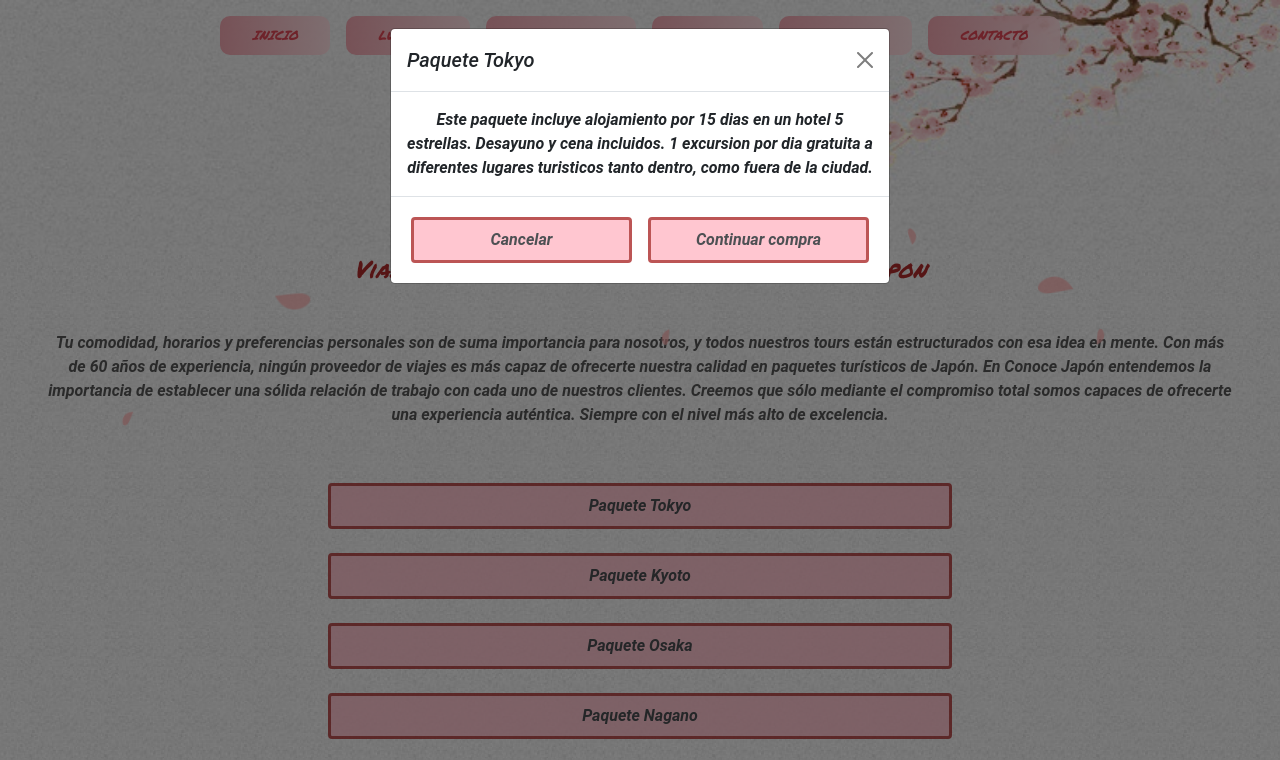
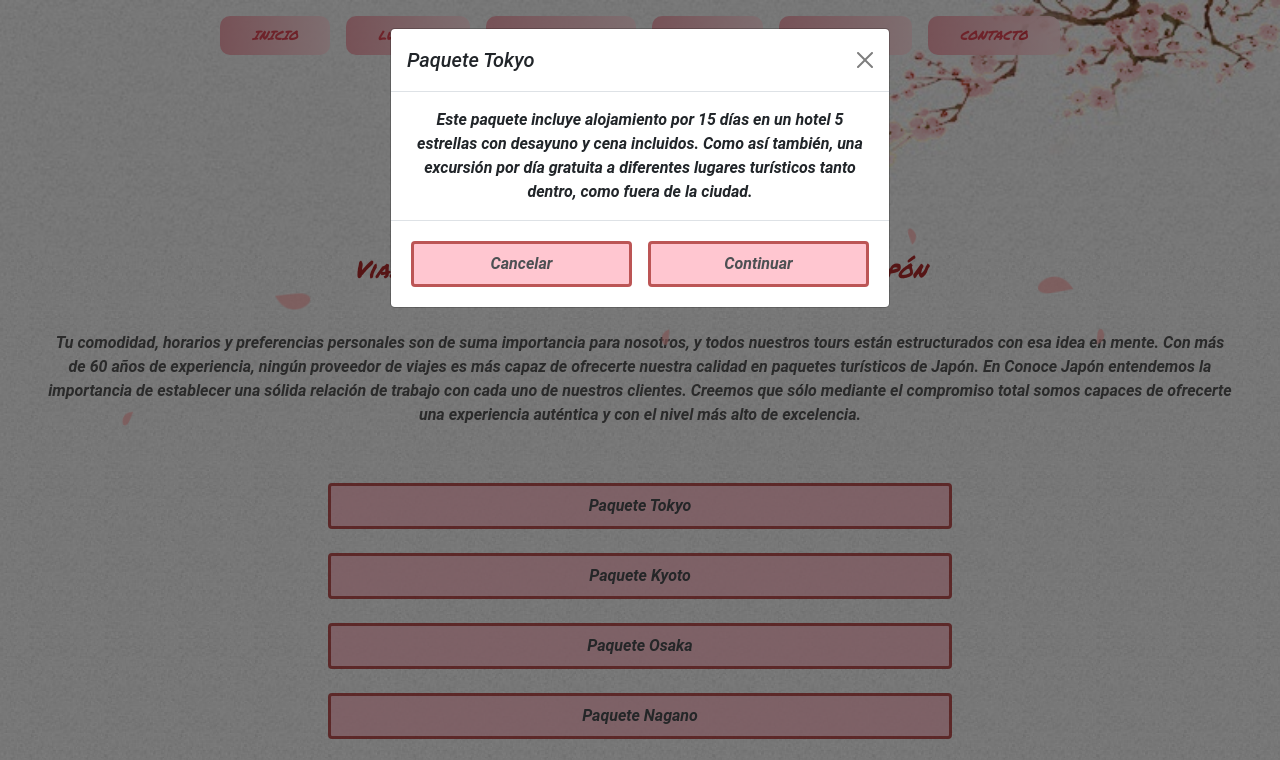
Before and after one commit to jonathan-ezequiel-cepeda/conoce-japon, a website: page paginas/servicios.html in a window 1280 px wide. Both pictures are taken after a click on the button "Paquete Tokyo". Shown: the top 760 px of the page. Drawn offline with nearby package versions, Linux system fonts and the light colour scheme.

Commit message:
se dieron unos ultimos retoques a los textos

```diff
--- a/paginas/servicios.html
+++ b/paginas/servicios.html
@@ -9,13 +9,16 @@
     <title>Servicios Japon</title>
     <!--Bootstrap-->
     <link href="https://cdn.jsdelivr.net/npm/bootstrap@5.0.2/dist/css/bootstrap.min.css" rel="stylesheet" integrity="sha384-EVSTQN3/azprG1Anm3QDgpJLIm9Nao0Yz1ztcQTwFspd3yD65VohhpuuCOmLASjC" crossorigin="anonymous">
+    <!--Google fonts-->
     <link rel="preconnect" href="https://fonts.gstatic.com">
     <link href="https://fonts.googleapis.com/css2?family=Permanent+Marker&display=swap" rel="stylesheet">
+    <!--Pagina de estilo-->
     <link rel="stylesheet" href="../css/estilo.css">
 </head>
 
 <body class="bodyPersonal">
   <header>
+  <!--Menu-->
     <nav class="navbar navbar-expand-lg navbar-light">
       <div class="container-fluid">
         <button class="navbar-toggler bg-danger mx-auto mb-2 mt-5" type="button" data-bs-toggle="collapse" data-bs-target="#navbarSupportedContent" aria-controls="navbarSupportedContent" aria-expanded="false" aria-label="Toggle navigation">
@@ -46,6 +49,8 @@
       </div>
     </nav>
 
+  <!--Titulo y logo de la pagina-->
+
     <h1 class="titulo"><a href="../index.html">Conoce Japon</a> </h1>
 
     <div class="center">
@@ -54,9 +59,11 @@
 
   </header>
 
+  <!--Seccion de servicios-->
+
   <section>
-    <h3>Viaja por los lugares mas importantes de japon</h3>
-    <p>Tu comodidad, horarios y preferencias personales son de suma importancia para nosotros, y todos nuestros tours están estructurados con esa idea en mente. Con más de 60 años de experiencia, ningún proveedor de viajes es más capaz de ofrecerte nuestra calidad en paquetes turísticos de Japón. En Conoce Japón entendemos la importancia de establecer una sólida relación de trabajo con cada uno de nuestros clientes. Creemos que sólo mediante el compromiso total somos capaces de ofrecerte una experiencia auténtica. Siempre con el nivel más alto de excelencia.
+    <h3>Viaja por los lugares mas importantes de japón</h3>
+    <p>Tu comodidad, horarios y preferencias personales son de suma importancia para nosotros, y todos nuestros tours están estructurados con esa idea en mente. Con más de 60 años de experiencia, ningún proveedor de viajes es más capaz de ofrecerte nuestra calidad en paquetes turísticos de Japón. En Conoce Japón entendemos la importancia de establecer una sólida relación de trabajo con cada uno de nuestros clientes. Creemos que sólo mediante el compromiso total somos capaces de ofrecerte una experiencia auténtica y con el nivel más alto de excelencia.
     </p>
   </section>
 
@@ -71,11 +78,11 @@
             <button type="button" class="btn-close" data-bs-dismiss="modal" aria-label="Close"></button>
           </div>
           <div class="modal-body text-center fst-italic fw-bold">
-            Este paquete incluye alojamiento por 15 dias en un hotel 5 estrellas. Desayuno y cena incluidos. 1 excursion por dia gratuita a diferentes lugares turisticos tanto dentro, como fuera de la ciudad.
+            Este paquete incluye alojamiento por 15 días en un hotel 5 estrellas con desayuno y cena incluidos. Como así también, una excursión por día gratuita a diferentes lugares turísticos tanto dentro, como fuera de la ciudad.
           </div>
           <div class="modal-footer">
             <button type="button" class="btn btnColor fst-italic fw-bold" data-bs-dismiss="modal">Cancelar</button>
-            <button type="button" class="btn btnColor fst-italic fw-bold">Continuar compra</button>
+            <button type="button" class="btn btnColor fst-italic fw-bold">Continuar</button>
           </div>
         </div>
       </div>
@@ -91,11 +98,11 @@
             <button type="button" class="btn-close" data-bs-dismiss="modal" aria-label="Close"></button>
           </div>
           <div class="modal-body text-center fst-italic fw-bold">
-            Este paquete incluye alojamiento por 15 dias en un hotel 5 estrellas. Desayuno y cena incluidos. 1 excursion por dia gratuita a diferentes lugares turisticos tanto dentro, como fuera de la ciudad.
+            Este paquete incluye alojamiento por 15 días en un hotel 5 estrellas con desayuno y cena incluidos. Como así también, una excursión por día gratuita a diferentes lugares turísticos tanto dentro, como fuera de la ciudad.
           </div>
           <div class="modal-footer">
             <button type="button" class="btn btnColor fst-italic fw-bold" data-bs-dismiss="modal">Cancelar</button>
-            <button type="button" class="btn btnColor fst-italic fw-bold">Continuar compra</button>
+            <button type="button" class="btn btnColor fst-italic fw-bold">Continuar</button>
           </div>
         </div>
       </div>
@@ -111,11 +118,11 @@
             <button type="button" class="btn-close" data-bs-dismiss="modal" aria-label="Close"></button>
           </div>
           <div class="modal-body text-center fst-italic fw-bold">
-            Este paquete incluye alojamiento por 15 dias en un hotel 5 estrellas. Desayuno y cena incluidos. 1 excursion por dia gratuita a diferentes lugares turisticos tanto dentro, como fuera de la ciudad.
+            Este paquete incluye alojamiento por 15 días en un hotel 5 estrellas con desayuno y cena incluidos. Como así también, una excursión por día gratuita a diferentes lugares turísticos tanto dentro, como fuera de la ciudad.
           </div>
           <div class="modal-footer">
             <button type="button" class="btn btnColor fst-italic fw-bold" data-bs-dismiss="modal">Cancelar</button>
-            <button type="button" class="btn btnColor fst-italic fw-bold">Continuar compra</button>
+            <button type="button" class="btn btnColor fst-italic fw-bold">Continuar</button>
           </div>
         </div>
       </div>
@@ -131,11 +138,11 @@
             <button type="button" class="btn-close" data-bs-dismiss="modal" aria-label="Close"></button>
           </div>
           <div class="modal-body text-center fst-italic fw-bold">
-            Este paquete incluye alojamiento por 15 dias en un hotel 5 estrellas. Desayuno y cena incluidos. 1 excursion por dia gratuita a diferentes lugares turisticos tanto dentro, como fuera de la ciudad.
+            Este paquete incluye alojamiento por 15 días en un hotel 5 estrellas con desayuno y cena incluidos. Como así también, una excursión por día gratuita a diferentes lugares turísticos tanto dentro, como fuera de la ciudad.
           </div>
           <div class="modal-footer">
             <button type="button" class="btn btnColor fst-italic fw-bold" data-bs-dismiss="modal">Cancelar</button>
-            <button type="button" class="btn btnColor fst-italic fw-bold">Continuar compra</button>
+            <button type="button" class="btn btnColor fst-italic fw-bold">Continuar</button>
           </div>
         </div>
       </div>
@@ -151,11 +158,11 @@
             <button type="button" class="btn-close" data-bs-dismiss="modal" aria-label="Close"></button>
           </div>
           <div class="modal-body text-center fst-italic fw-bold">
-            Este paquete incluye alojamiento por 15 dias en un hotel 5 estrellas. Desayuno y cena incluidos. 1 excursion por dia gratuita a diferentes lugares turisticos tanto dentro, como fuera de la ciudad.
+            Este paquete incluye alojamiento por 15 días en un hotel 5 estrellas con desayuno y cena incluidos. Como así también, una excursión por día gratuita a diferentes lugares turísticos tanto dentro, como fuera de la ciudad.
           </div>
           <div class="modal-footer">
             <button type="button" class="btn btnColor fst-italic fw-bold" data-bs-dismiss="modal">Cancelar</button>
-            <button type="button" class="btn btnColor fst-italic fw-bold">Continuar compra</button>
+            <button type="button" class="btn btnColor fst-italic fw-bold">Continuar</button>
           </div>
         </div>
       </div>
@@ -171,11 +178,11 @@
             <button type="button" class="btn-close" data-bs-dismiss="modal" aria-label="Close"></button>
           </div>
           <div class="modal-body text-center fst-italic fw-bold">
-            Este paquete incluye alojamiento por 15 dias en un hotel a eleccion. Tambien podes elegir las excursiones que quieras a tu gusto!
+            Este paquete incluye alojamiento por 15 días en un hotel a elección. También podes elegir las excursiones que quieras a tu gusto!
           </div>
           <div class="modal-footer">
             <button type="button" class="btn btnColor fst-italic fw-bold" data-bs-dismiss="modal">Cancelar</button>
-            <button type="button" class="btn btnColor fst-italic fw-bold">Continuar compra</button>
+            <button type="button" class="btn btnColor fst-italic fw-bold">Continuar</button>
           </div>
         </div>
       </div>
@@ -185,6 +192,8 @@
   <footer>
 
     <div class="linea"></div>
+
+  <!--Redes sociales-->
 
     <h3 id="contacto" class="titulo2 tituloContacto">Contacto</h3>
 
@@ -213,6 +222,8 @@
       </a>
 
     </div>
+
+  <!--Formulario-->
 
     <h4 class="titulo2">Dejanos tu comentario</h4>
 
@@ -245,7 +256,7 @@
 
   </footer>
 
-  <!--Lo de abajo es bootstrap y el keyframe-->
+  <!--Imagenes del keyframe de los petalos cayendo y script de bootstrap-->
 
   <div class="leaf">
     <div><img class="petalo" src="../imagenes/sakura1.png" alt="sakura1"></div>
--- a/scss/paginas/_actividades.scss
+++ b/scss/paginas/_actividades.scss
@@ -7,6 +7,7 @@
   align-content: center;
   justify-content: space-evenly;
   color: $color-texto;
+  margin-top: 3rem;
   .textImg {
     opacity: 0.8;
     display: flex;
```
Also changed, not shown: index.html (+12 -2 lines), paginas/actividades.html (+14 -1 lines), paginas/lugares.html (+14 -3 lines), paginas/videos-utiles.html (+11 -1 lines), css/estilo.css.
